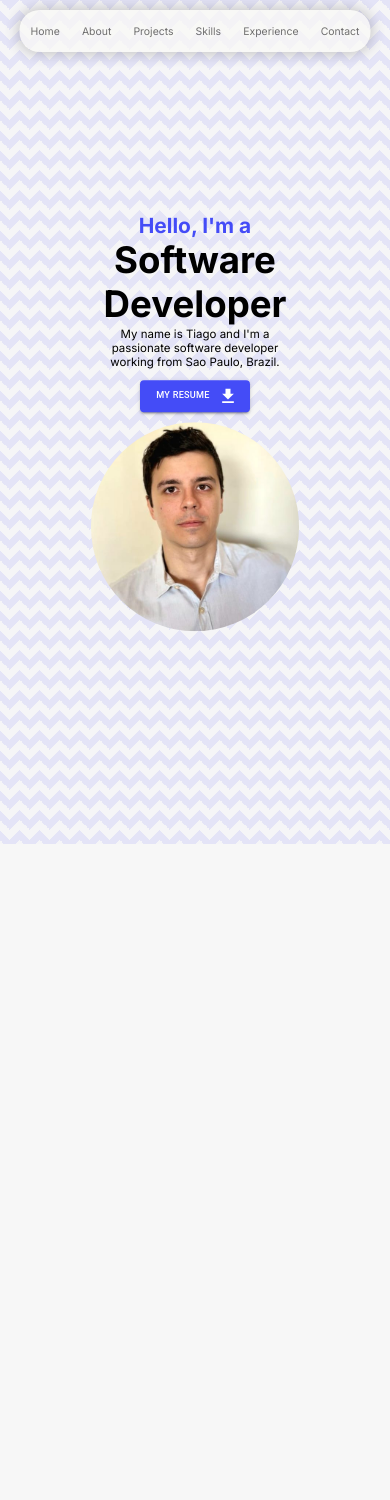
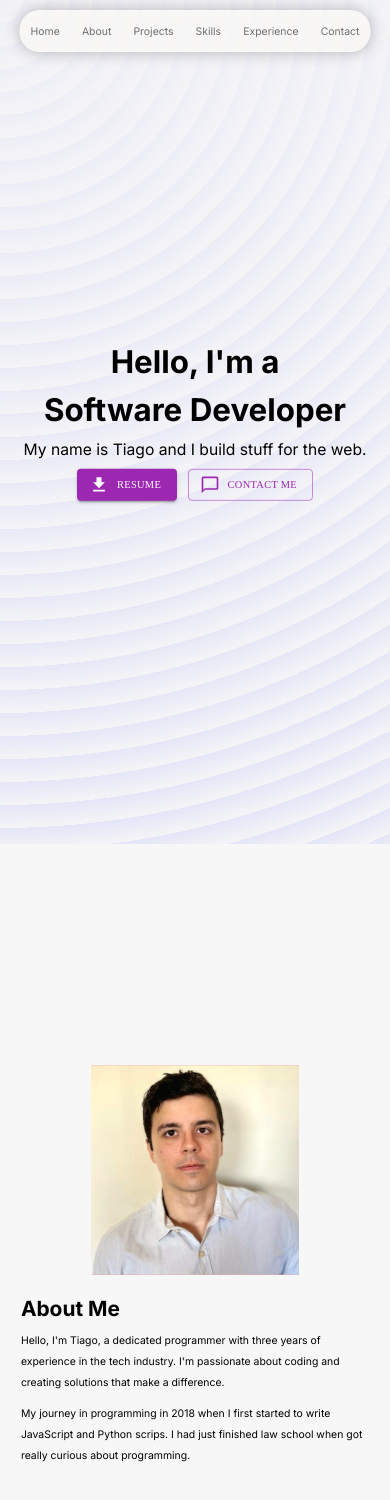
Before and after one commit to tsmurer/tsmurer.github.io, a Next.js app: page / in a window 390 px wide. Shown: the top 1500 px of the page. Before the commit the page ends 844 px from the top, so only its background shows below. Built offline with nearby package versions, Linux system fonts and the light colour scheme.

Commit message:
changes in hero and about me

```diff
--- a/package.json
+++ b/package.json
@@ -17,8 +17,7 @@
     "next": "13.5.5",
     "react": "^18",
     "react-dom": "^18",
-    "sass": "^1.69.3",
-    "styled-components": "^6.1.0"
+    "sass": "^1.69.3"
   },
   "devDependencies": {
     "@types/node": "^20",
--- /dev/null
+++ b/src/app/components/about/about.scss
@@ -0,0 +1,54 @@
+.about__container {
+    position: relative;
+    top: 50%;
+    transform: translateY(-50%);
+    display: flex;
+    gap: 2rem;
+    align-items: center;
+    justify-content: center;
+
+    &__text {
+        max-width: 50rem;
+        display: flex;
+        flex-direction: column;
+        padding: 0 2rem 0 2rem;
+        gap: 1rem;
+        & > h2 {
+            font-size: 3rem;
+        }
+
+        & > p {
+            font-size: 1.5rem;
+            line-height: 2rem;
+        }
+    }
+    &__image {
+        position: relative;
+        width: 20rem;
+        height: 20rem;
+        background-color: salmon;
+
+        & > img {
+            object-fit: cover;
+            height: 100%;
+            width: 100%;
+        }
+    }
+}
+
+
+@media screen and (max-width: 600px) {
+    .about__container {
+        flex-direction: column;
+
+        &__text {
+            & > h2 {
+                font-size: 2rem;
+            }
+
+            & > p {
+                font-size: 1rem;
+            }
+        }
+    }
+}
--- /dev/null
+++ b/src/app/components/about/about.tsx
@@ -0,0 +1,18 @@
+import Image from 'next/image'
+import './about.scss'
+
+export default function about() {
+    return <div className="about__container">
+        <div className="about__container__image">
+            <img
+                 src="/profPic.jpeg"
+                 alt="profilePicture"
+            />
+        </div>
+        <div className="about__container__text">
+            <h2> About Me</h2>
+            <p>Hello, I'm Tiago, a dedicated programmer with three years of experience in the tech industry. I'm passionate about coding and creating solutions that make a difference.</p>
+            <p>My journey in programming in 2018 when I first started to write JavaScript and Python scrips. I had just finished law school when got really curious about programming.</p>
+        </div>
+    </div>
+}
--- a/src/app/components/hero/hero.scss
+++ b/src/app/components/hero/hero.scss
@@ -1,138 +1,81 @@
+.hero-bg {
+    position: absolute;
+    height: 60rem;
+    width: 100%;
+    background-color: #e5e5f7;
+    opacity: 0.1;
+    background-image:  repeating-radial-gradient( circle at 0 0, transparent 0, #e5e5f7 23px ), repeating-linear-gradient( #444cf755, #444cf7 );
+}
+
 .hero {
     height:100%;
     width: 100%;
-}
+    &__container {
+        margin-left: 4rem;
+        position: relative;
+        top: 50%;
+        transform: translateY(-50%);
+        display: flex;
+        flex-direction: column;
+        gap: 1.5rem;
+        align-items:flex-start;
 
-.hero-bg {
-    position: absolute;
-    height: 100%;
-    width: 100%;
-    background-color: #e5e5f7;
-    opacity: 0.1;
-    background-image:  linear-gradient(135deg, #444cf7 25%, transparent 25%), linear-gradient(225deg, #444cf7 25%, transparent 25%), linear-gradient(45deg, #444cf7 25%, transparent 25%), linear-gradient(315deg, #444cf7 25%, #e5e5f7 25%);
-    background-position:  10px 0, 10px 0, 0 0, 0 0;
-    background-size: 20px 20px;
-    background-repeat: repeat;
-    z-index: -1;
-}
+        &__header {
+            font-size: 5rem;
 
-.container {
-    display: grid;
-    grid-template-columns: 20rem 20rem 40rem;
-    grid-template-rows: 20rem 20rem;
-    grid-template-areas:
-                "d1 d1 pp"
-                "d2 d2 pp";
-    justify-content: center;
-    position: relative;
-    top: 50%;
-    transform: translateY(-50%);
+            &--1 {
+                font-size:3.5rem;
+            }
+        }
 
-}
-
-
-.profpic {
-    grid-area: pp;
-    border-radius: 100%;
-
-    & > Image {
-        object-fit: cover;
-        width: 20%;
-        max-height: 20%;
-
+        & > p {
+            font-size: 2rem;
+        }
     }
 }
 
-.details1, .details2 {
+.buttons {
     display: flex;
-    flex-direction: column;
-    justify-content: center;
-}
-
-.details1 {
-    font-size: 6rem;
-    grid-area: d1;
-    justify-content: left;
-    text-align: left;
-    padding-right:2rem;
-
-    &-header1 {
-        font-size: 4rem;
-        color: #444cf7;
-    }
-
-    &-header2 {
-        color: #000;
-    }
-
-}
-
-.details2 {
-    grid-area: d2;
-    align-items:first baseline;
-    gap: 1rem;
-    font-size: 2rem;
+    gap: 2rem;
 
     & > Button {
-        background-color: #444cf7;
+        font-family: '__Inter_e66fe9', '__Inter_Fallback_e66fe9';
+        font-size: 1.5rem;
     }
 }
 
-.social-media {
-    width: 100%;
-    display: flex;
-    gap: 2rem;
-}
-
 .icon {
-
-}
-
-@media screen and (min-width: 900px) {
-    .hero-bg {
-        clip-path: polygon(100% 0%, 75% 50%, 100% 100%, 25% 100%, 0% 50%, 25% 0%);
-    }
+    font-size:4rem;
 }
 
 
 @media screen and (max-width: 600px) {
-    .blur {
-        height: 100%;
-        font-size: 1rem;
+
+    .hero-bg {
+        height: 100vh;
     }
 
-    .container {
-        grid-template-columns: 10rem 10rem;
-        grid-template-rows: 10rem 10rem 20rem;
-        grid-template-areas:
-                    "d1 d1"
-                    "d2 d2"
-                    "pp pp";
-    }
+    .hero__container {
+        gap: 1rem;
+        align-items: center;
+        text-align: center;
+        margin: 0;
 
-    .details1 {
-        font-size: 3rem;
-        text-align: center;
-        padding: 0;
-
-        &-header1 {
-            font-size: 2rem;
+        & > p {
+            font-size: 1.5rem;
         }
-
-        &-header2 {
-
+        &__header {
+            font-size: 3rem;
         }
     }
 
-    .details2 {
-        font-size: 1.1rem;
-        align-items: center;
-        text-align: center;
-        justify-content: center;
+    .buttons {
+        display: flex;
         gap: 1rem;
-        padding: 0 0 0 0;
+
+        & > Button {
+            font-family: '__Inter_e66fe9', '__Inter_Fallback_e66fe9';
+            font-size: 1rem;
+        }
     }
-
-
-
 }
--- a/src/app/components/hero/hero.tsx
+++ b/src/app/components/hero/hero.tsx
@@ -1,25 +1,21 @@
 import React from 'react';
+import Button from '@mui/material/Button'
 import './hero.scss';
-import Button from '@mui/material/Button';
-import { Download, GitHub, LinkedIn } from '@mui/icons-material';
-import Image from 'next/image';
+import { Download, ChatBubbleOutline } from '@mui/icons-material';
+
 
 export default function Hero() {
     return <div className="hero">
         <div className="hero-bg"></div>
-        <div className="container">
-            <div className="details1">
-                <h3 className="details1-header1">Hello, I&apos;m a </h3>
-                <h3 className="details1-header2">Software Developer</h3>
+        <div className="hero__container">
+            <h3 className="hero__container__header hero__container__header--1">Hello, I&apos;m a </h3>
+            <h3 className="hero__container__header hero__container__header--2">Software Developer</h3>
+            <p>My name is Tiago and I build stuff for the web.</p>
+            <div className="buttons">
+                <Button variant="contained" color="secondary" startIcon={<Download/>}>Resume</Button>
+                <Button variant="outlined" color="secondary" startIcon={<ChatBubbleOutline/>}>Contact Me</Button>
             </div>
-            <div className="details2">
-                <p>My name is Tiago and I'm a passionate software developer working from Sao Paulo, Brazil.</p>
-                <Button variant="contained" endIcon={<Download/>}>My Resume</Button>
-            </div>
-            <div className="profpic">
-                <Image fill={true} style={{objectFit: "cover"}} src="/profPic.jpeg" alt="profile picture" className="profpic grid-2-col-2-row"/>
-            </div>
+        </div>
 
-        </div>
     </div>
 }
--- a/src/app/page.tsx
+++ b/src/app/page.tsx
@@ -1,6 +1,7 @@
 import './page.scss'
 import Section from './components/section/section'
 import Hero from './components/hero/hero'
+import About from './components/about/about'
 
 export default function Home() {
   return (
@@ -8,6 +9,9 @@ export default function Home() {
         <Section>
           <Hero/>
         </Section>
+        <Section>
+          <About/>
+        </Section>
     </main>
   )
 }
```
Also changed, not shown: src/app/components/projects/projects.scss (added), src/app/components/projects/projects.tsx (added), 1 other file (tests, documents, lock files or other folders).
